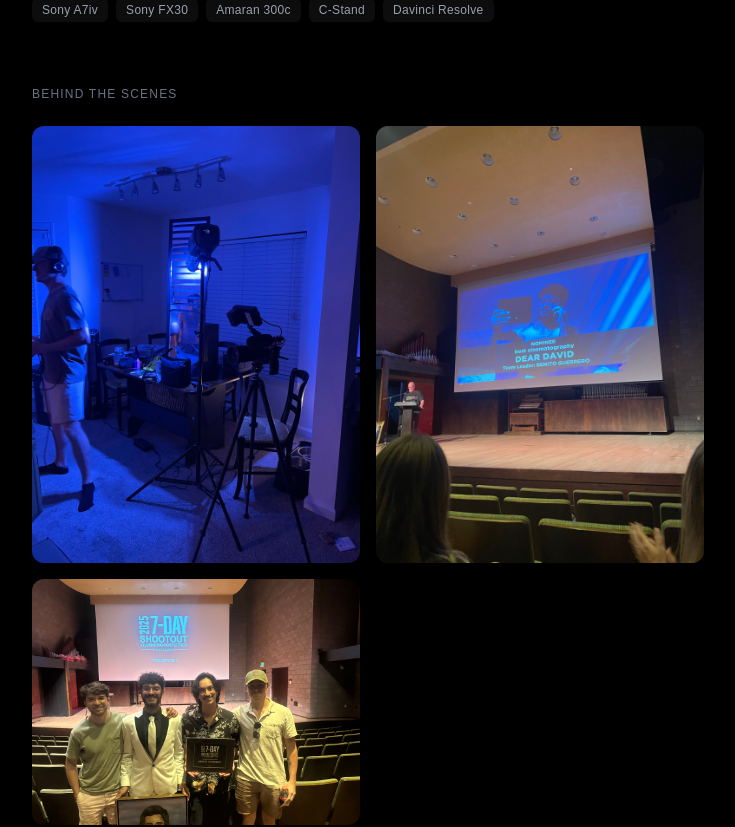
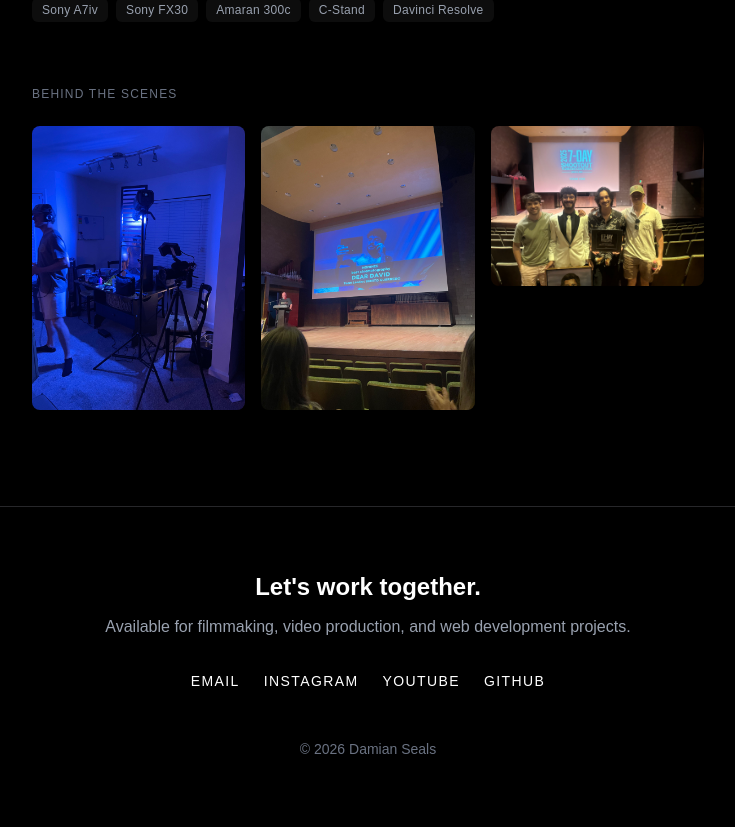
Before and after one commit to dseals3/film-code-portfolio, a Next.js app: page /projects/dear-david in a window 1280 px wide. Shown: the part 1180-2007 px from the top of the page, without its empty margins (272-1007 px from the left). Built offline with nearby package versions, Linux system fonts and the light colour scheme.

Commit message:
made bts gallery mosaic like pinterest

```diff
--- a/app/projects/[slug]/page.tsx
+++ b/app/projects/[slug]/page.tsx
@@ -85,6 +85,7 @@ export default async function ProjectPage({ params }: { params: Promise<{ slug:
                 </span>
             ))}
         </div>
+        {/* BEHIND THE SCENES PHOTOS */}
         {project.btsImages && project.btsImages.length > 0 && (
           <section className="mt-16">
             <h2 className="text-xs uppercase tracking-widest text-gray-500 mb-6">
@@ -92,13 +93,13 @@ export default async function ProjectPage({ params }: { params: Promise<{ slug:
             </h2>
 
             {/* GALLERY */}
-            <div className="grid grid-cols-1 md:grid-cols-2 gap-4">
+            <div className="columns-1 md:columns-2 lg:columns-3 gap-4 space-y-4">
               {project.btsImages.map((image) => (
                 <img
                   key={image}
                   src={image}
                   alt=""
-                  className="rounded-xl object-cover w-full"
+                  className="w-full rounded-lg break-inside-avoid mb-4 hover:scale-[1.02] transition duration-300"
                 />
               ))}
             </div>
```
